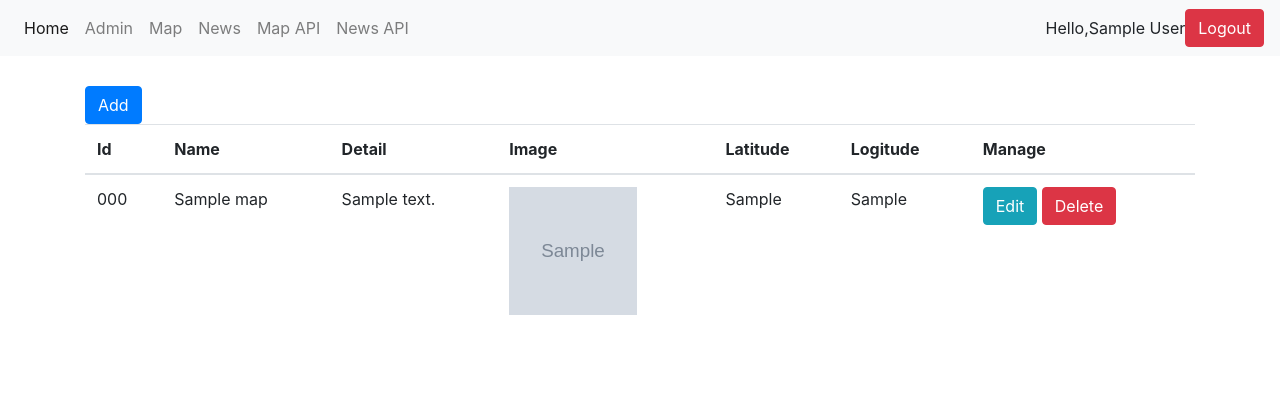
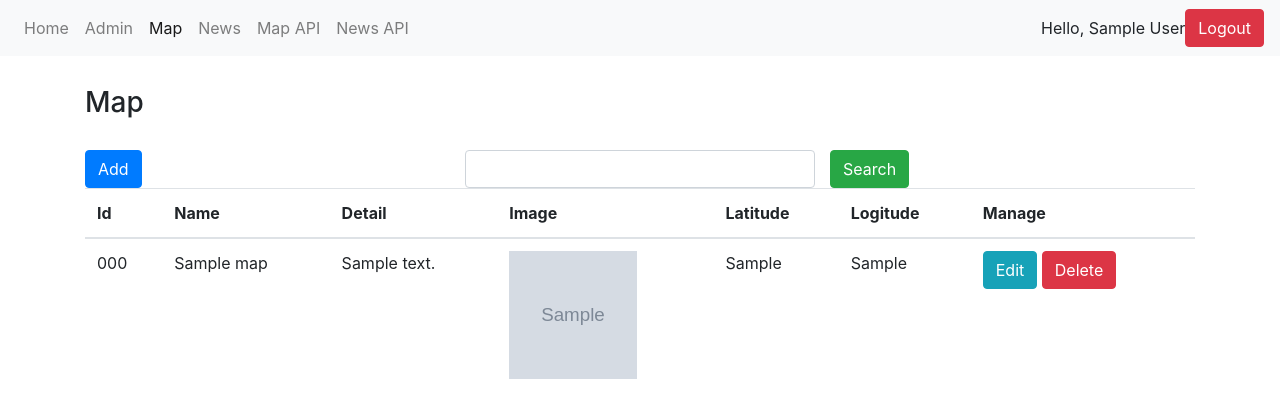
Before and after one commit to Benzt2h/backend-snru, a CodeIgniter app: page /backend-snru/index.php/map/map_list in a window 1280 px wide. Shown: the top 418 px of the page. Run offline with CodeIgniter, Linux system fonts and the light colour scheme; the visitor is signed in with stand-in values (Sample User, id 1); tables that the repository leaves empty or names only in its code hold one stand-in row (values such as "Sample post"); grey boxes marked "Sample" are stand-in pictures.

Commit message:
fix ui and add search function.

```diff
--- a/application/controllers/map.php
+++ b/application/controllers/map.php
@@ -79,4 +79,11 @@ class Map extends CI_Controller
         $this->Map_model->map_edit_process($input);
         redirect('Map/map_list');
     }
+
+    public function map_search(){
+        $input = $this->input->post('search');
+        $data['data'] = $this->Map_model->map_search($input);
+        $this->load->view('map_list', $data);
+
+    }
 }
--- a/application/models/Admin_model.php
+++ b/application/models/Admin_model.php
@@ -31,4 +31,11 @@ class Admin_model extends CI_Model
         $query = $this->db->get_where('admin', array('admin_id'=>$input['admin_id'],'admin_password'=>$input['admin_password']));
         return $query;
     }
+    public function admin_search($input){
+        $this->db->like('admin_id',$input);
+        $this->db->or_like('admin_name',$input);
+        $query = $this->db->get('admin');
+        return $query->result_array();
+
+    }
 }
--- a/application/models/Map_model.php
+++ b/application/models/Map_model.php
@@ -19,5 +19,13 @@ class Map_model extends CI_Model{
     public function map_edit_process($input){
         $this->db->update('map', $input, 'map_number='.$input['map_number']);
     }
+    public function map_search($input){
+        $this->db->like('map_number', $input);
+        $this->db->or_like('map_name', $input);
+        $this->db->or_like('map_description', $input);
+        $query = $this->db->get('map');
+        return $query->result_array();
+
+    }
 }
 ?>
--- a/application/models/News_model.php
+++ b/application/models/News_model.php
@@ -21,5 +21,13 @@ class News_model extends CI_Model
         $this->db->update('news', $input, 'news_number='.$input['news_number']);
 
     }
+    public function news_search($input){
+         $this->db->like('news_number', $input);
+        $this->db->or_like('news_header', $input);
+        $this->db->or_like('news_description', $input);
+        $query = $this->db->get('news');
+        return $query->result_array();
+
+    }
 }
 ?>
--- a/application/views/map_list.php
+++ b/application/views/map_list.php
@@ -27,22 +27,38 @@ defined('BASEPATH') or exit('No direct script access allowed');
         </button>
         <div class="collapse navbar-collapse" id="navbarNavAltMarkup">
             <div class="navbar-nav">
-				<a class="nav-item nav-link active" href="<?php echo site_url('Welcome/index');?>">Home
-					<span class="sr-only">(current)</span>
-				</a>
+                <a class="nav-item nav-link" href="<?php echo site_url('Welcome/index');?>">Home</a>
                 <a class="nav-item nav-link" href="<?php echo site_url('Admin/admin_list');?>">Admin</a>
-				<a class="nav-item nav-link" href="<?php echo site_url('Map/map_list');?>">Map</a>
+                <a class="nav-item nav-link active" href="<?php echo site_url('Map/map_list');?>">Map
+                <span class="sr-only">(current)</span></a>
                 <a class="nav-item nav-link" href="<?php echo site_url('News/news_list');?>">News</a>
                 <a class="nav-item nav-link" href="./../../map_api.php">Map API</a>
                 <a class="nav-item nav-link" href="./../../news_api.php">News API</a>
             </div>
         </div>
-        <a>Hello,<?php echo $this->session->userdata('admin_name');?></a>
-		<a href="<?php echo site_url('Welcome/logout');?>"><button type="button" class="btn btn-danger my-2 my-sm-0">Logout</button></a>
+        <a>Hello,
+            <?php echo $this->session->userdata('admin_name');?>
+        </a>
+        <a href="<?php echo site_url('Welcome/logout');?>">
+            <button type="button" class="btn btn-danger my-2 my-sm-0">Logout</button>
+        </a>
     </nav>
 
-	<div class="container"  style="margin-top: 30px;">
-        <a href="<?php echo site_url('Map/map_insert');?>"><button type="button" class="btn btn-primary">Add</button></a>
+    <h3 class="container" style="margin-top: 30px;">Map</h3>
+    <div class="container" style="margin-top: 30px;">
+        <div class="row">
+            <div class="col-lg-4">
+                <a href="<?php echo site_url('Map/map_insert');?>">
+                    <button type="button" class="btn btn-primary">Add</button>
+                </a>
+            </div>
+            <div class="col-lg-4">
+                <?php echo form_open('Map/map_search');?>
+                <input class="form-control" type="text" name="search">
+            </div>
+            <button type="submit" class="btn btn-success">Search</button>
+            <?php echo form_close();?>
+        </div>
         <table class="table" class="thead-dark">
             <thead>
                 <tr>
--- a/application/views/welcome_message.php
+++ b/application/views/welcome_message.php
@@ -43,7 +43,7 @@ defined('BASEPATH') or exit('No direct script access allowed');
 		</a>
 	</nav>
 
-
+	<h3 class="container" style="margin-top: 30px;">Home</h3>
 	<div class="container marketing" style="margin-top: 30px;">
 		<div class="row">
 			<div class="col-lg-4">
```
Also changed, not shown: application/controllers/admin.php (+7 -0 lines), application/controllers/news.php (+7 -0 lines), application/views/admin_list.php (+30 -8 lines), application/views/map_edit.php (+4 -5 lines), application/views/map_error.php (+3 -4 lines), application/views/map_insert.php (+4 -5 lines), application/views/news_edit.php (+5 -6 lines), application/views/news_error.php (+3 -4 lines), application/views/news_insert.php (+5 -6 lines), application/views/news_list.php (+30 -12 lines). Lines whose indentation alone changed are shown as unchanged.
